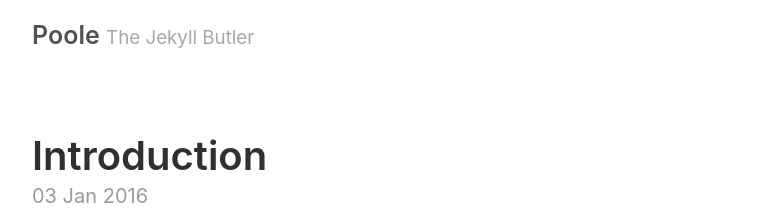
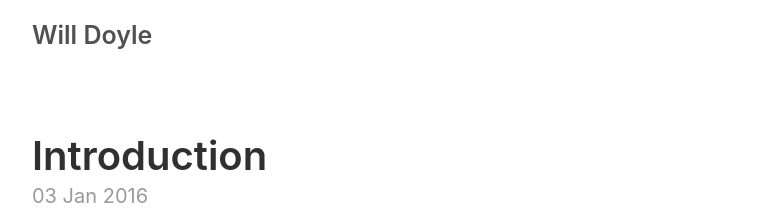
Before and after one commit to wdoyle42/wdoyle42.github.io, a Jekyll site: the page built from index.html, in a window 1280 px wide. Shown: the top 214 px of the page, without its empty margins (258-1021 px from the left). Built offline with Jekyll 4.4.1, drawn with Linux system fonts in a browser that asks for light colours; the list of posts is cut into pages by our own code.

Commit message:
Updated config

```diff
--- a/_config.yml
+++ b/_config.yml
@@ -2,9 +2,8 @@
 permalink:           pretty
 
 # Setup
-title:               Poole
-tagline:             The Jekyll Butler
-url:                 http://getpoole.com
+title:               Will Doyle
+url:                 http://willdoyle.us
 paginate:            1
 baseurl:             ""
 
@@ -17,9 +16,9 @@ sass:
 
 # About/contact
 author:
-  name:              Mark Otto
-  url:               https://twitter.com/mdo
-  email:             markdotto@gmail.com
+  name:              Will Doyle
+  url:               https://twitter.com/wdoyle42
+  email:             w.doyle@vanderbilt.edu
 
 # Custom vars
 version:             2.0.0
```
